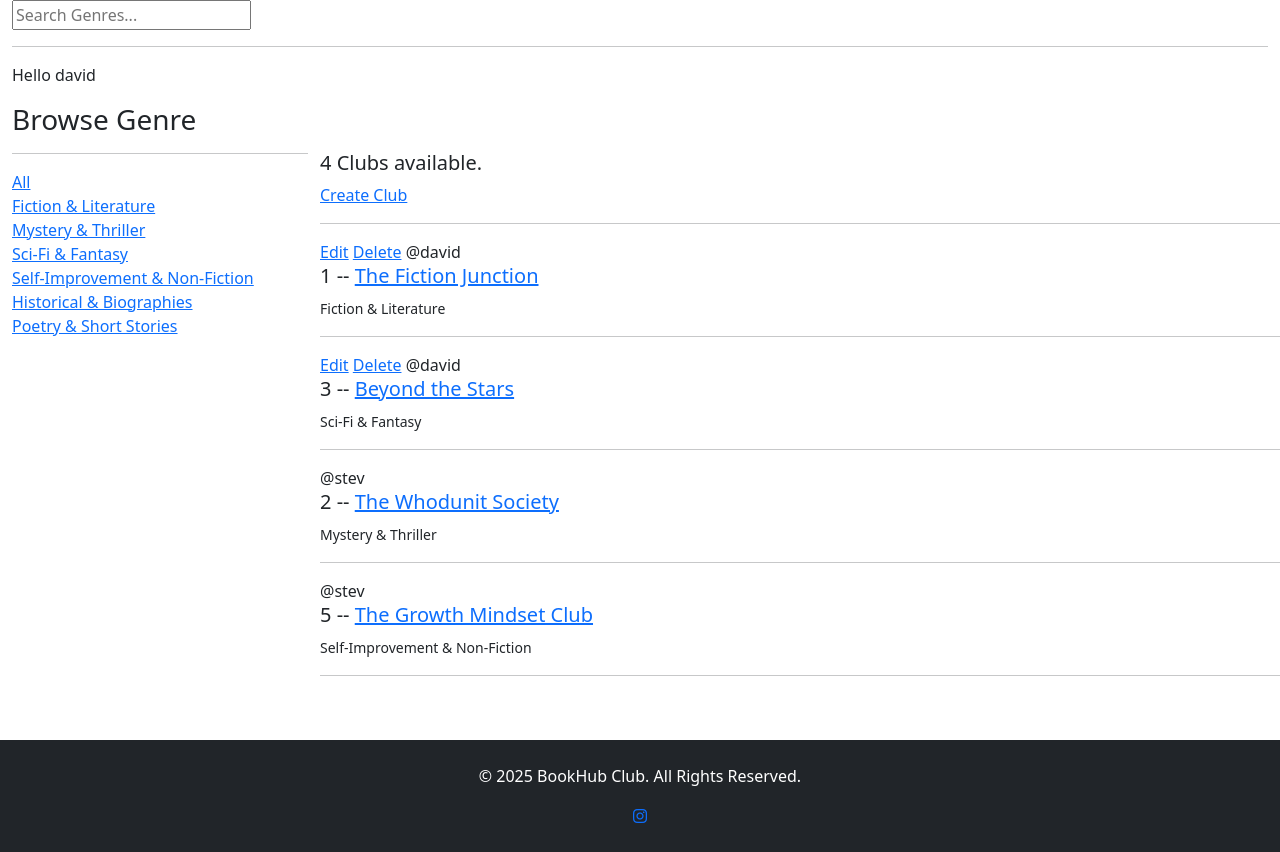
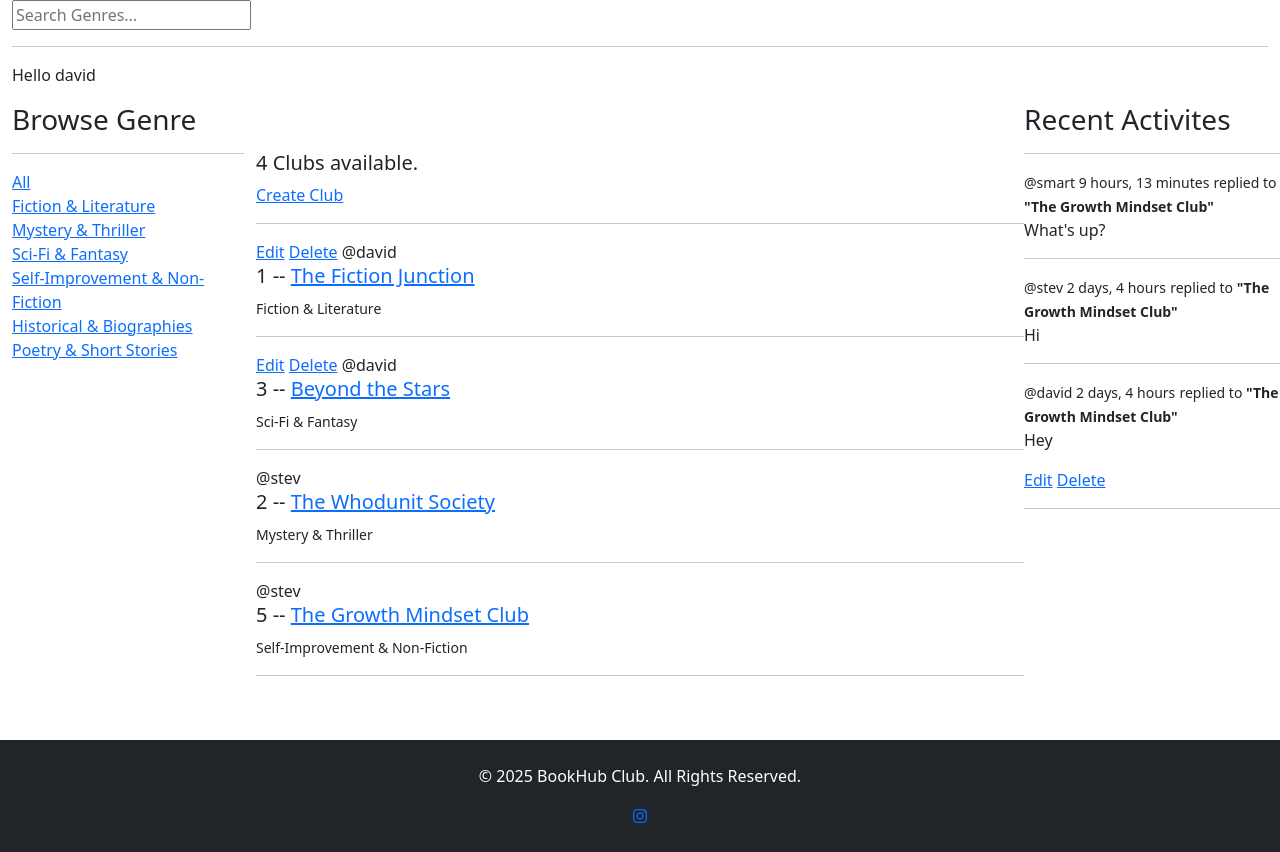
Before and after one commit to HolaDav/Django_Tutorial, a Django app: page / in a window 1280 px wide. Shown: the part 56-908 px from the top of the page. Run offline with Django 4.2, Linux system fonts and the light colour scheme; a user stored in the database is signed in; data comes from the database, SQL or seed files in the repository; both versions use the stored data as it was after the commit.

Commit message:
Added participant and activities functionality

```diff
--- a/crashproject/BOOK CLUB HUB/bookclub/base/models.py
+++ b/crashproject/BOOK CLUB HUB/bookclub/base/models.py
@@ -15,7 +15,7 @@ class Club(models.Model):
     name = models.CharField(max_length=200)
     description = models.TextField(null=True, blank=True)
     rules = models.TextField(null=True, blank=True)
-    # participant =
+    participants = models.ManyToManyField(User, related_name='participants', blank=True)
     updated = models.DateTimeField(auto_now=True)
     created = models.DateTimeField(auto_now_add=True)
 
@@ -32,5 +32,8 @@ class Message(models.Model):
     updated = models.DateTimeField(auto_now=True)
     created = models.DateTimeField(auto_now_add=True)
 
+    class Meta:
+        ordering = ['-updated', '-created']
+
     def __str__(self):
         return self.body[0:50]
--- a/crashproject/BOOK CLUB HUB/bookclub/base/templates/base/home.html
+++ b/crashproject/BOOK CLUB HUB/bookclub/base/templates/base/home.html
@@ -5,7 +5,7 @@
 <style>
     .home-container{
         display: grid;
-        grid-template-columns: 1fr 3fr;
+        grid-template-columns: 1fr 3fr 1fr;
     }
 </style>
 
@@ -95,6 +95,26 @@
             </div>
         </section>
 
+        <section id="activities">
+            <div>
+                <h3>Recent Activites</h3>
+                <hr>
+                {% for message in club_messages %}
+                <small>@{{message.user}} {{message.created|timesince}}</small>
+                <small>replied to <b>"{{message.club}}"</b></small>
+
+                <p>{{message}}</p>
+
+                {% if request.user == message.user %}
+                <a href="{% url 'update-message' message.id %}">Edit</a>
+                <a href="{% url 'delete-message' message.id %}">Delete</a>
+                {% endif %}
+                <hr>
+                {% endfor %}
+
+            </div>
+        </section>
+
     </div>
 
     <footer class="py-4 bg-dark text-white text-center">
--- a/crashproject/BOOK CLUB HUB/bookclub/base/urls.py
+++ b/crashproject/BOOK CLUB HUB/bookclub/base/urls.py
@@ -12,4 +12,7 @@ urlpatterns = [
     path('create-club', views.createClub, name='create-club'),
     path('update-club<str:pk>', views.updateClub, name='update-club'),
     path('delete-club<str:pk>', views.deleteClub, name='delete-club'),
+
+    path('delete-message<str:pk>', views.deleteMessage, name='delete-message'),
+    path('update-message<str:pk>', views.updateMessage, name='update-message'),
 ]
--- a/crashproject/BOOK CLUB HUB/bookclub/base/views.py
+++ b/crashproject/BOOK CLUB HUB/bookclub/base/views.py
@@ -80,15 +80,17 @@ def home(request):
     )
 
     genres = Genre.objects.all()
+    club_count = clubs.count()
+    club_messages = Message.objects.all()
 
-    club_count = clubs.count()
-
-    context = {"clubs": clubs, 'genres': genres, 'club_count': club_count}
+    context = {"clubs": clubs, 'genres': genres, 'club_count': club_count, 'club_messages': club_messages}
     return render(request, 'base/home.html', context)
 
 def club(request, pk):
     club = Club.objects.get(id=pk)
-    club_messages = club.message_set.all().order_by('-created')
+    club_messages = club.message_set.all()
+    participants = club.participants.all()
+
 
     if request.method == 'POST':
         club_messages = Message.objects.create(
@@ -96,9 +98,10 @@ def club(request, pk):
             club=club,
             body=request.POST.get('body')
         )
+        club.participants.add(request.user)
         return redirect('club', pk=club.id)
 
-    context = {"club": club, 'club_messages': club_messages}
+    context = {"club": club, 'club_messages': club_messages, 'participants': participants}
     return render(request, 'base/club.html', context)
 
 @login_required(login_url='login')
@@ -142,3 +145,32 @@ def deleteClub(request, pk):
         club.delete()
         return redirect('home')
     return render(request, 'base/delete.html', {"obj":club})
+
+@login_required(login_url='login')
+def updateMessage(request, pk):
+    message = Message.objects.get(id=pk)
+    club = message.club
+
+    if request.user != message.user:
+        return HttpResponse('You are not allowed here!!')
+
+    if request.method == 'POST':
+        message.body = request.POST.get('body')
+        message.save()
+        return redirect('club', pk=club.id)
+
+    context = {'message': message}
+    return render(request, 'base/update_club.html', context)
+
+@login_required(login_url='login')
+def deleteMessage(request, pk):
+    message = Message.objects.get(id=pk)
+    club = message.club
+
+    if request.user != message.user:
+        return HttpResponse('You are not allowed here!!')
+
+    if request.method == 'POST':
+        message.delete()
+        return redirect('club', pk=club.id)
+    return render(request, 'base/delete.html', {"obj":message})
```
Also changed, not shown: crashproject/BOOK CLUB HUB/bookclub/base/templates/base/club.html (+33 -0 lines), crashproject/BOOK CLUB HUB/bookclub/base/templates/base/update_club.html (added, +14 -0 lines), crashproject/BOOK CLUB HUB/bookclub/base/migrations/0004_alter_message_options_club_participant.py (added), crashproject/BOOK CLUB HUB/bookclub/base/migrations/0005_rename_participant_club_participants.py (added), crashproject/BOOK CLUB HUB/bookclub/db.sqlite3.
